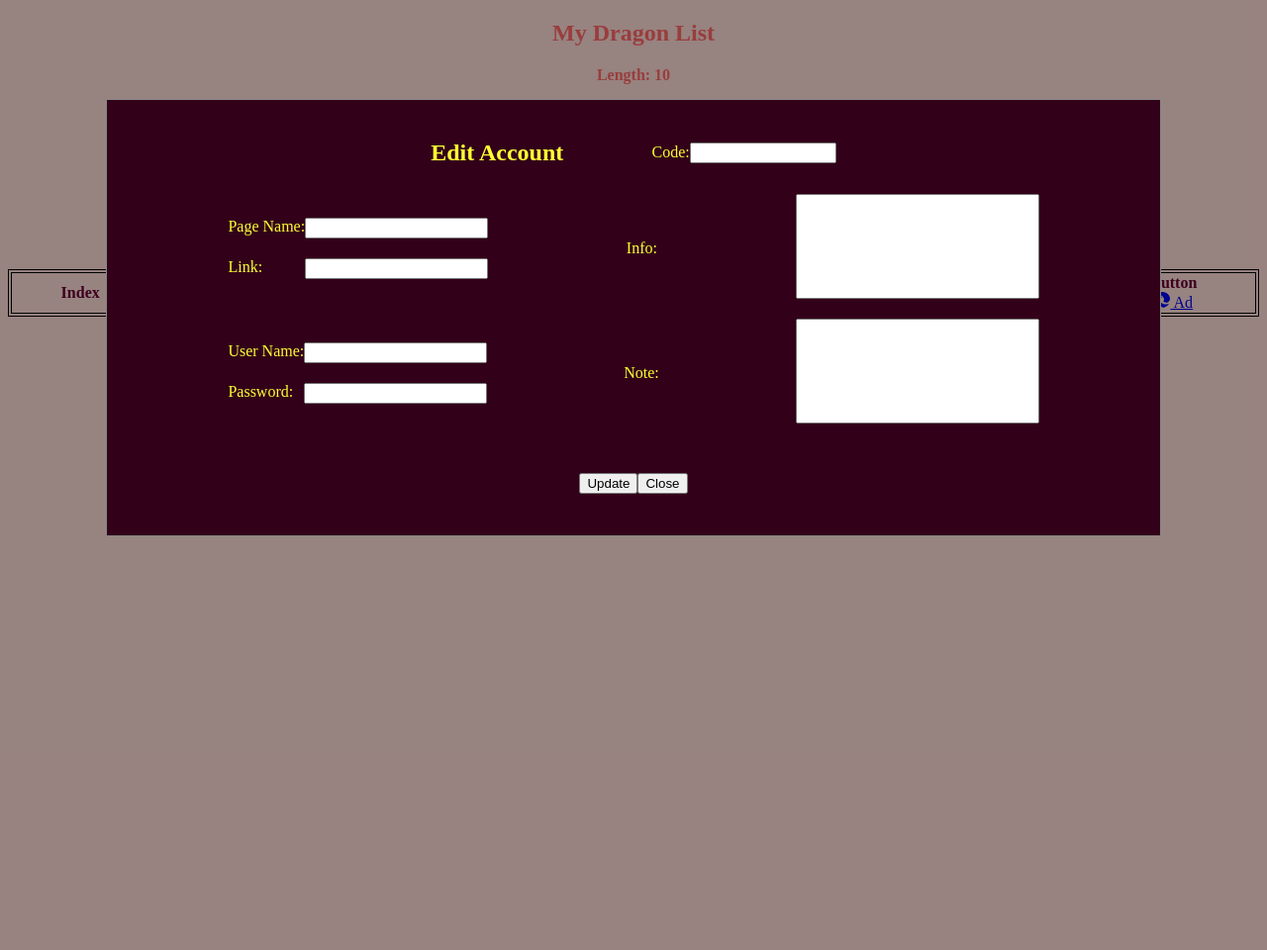
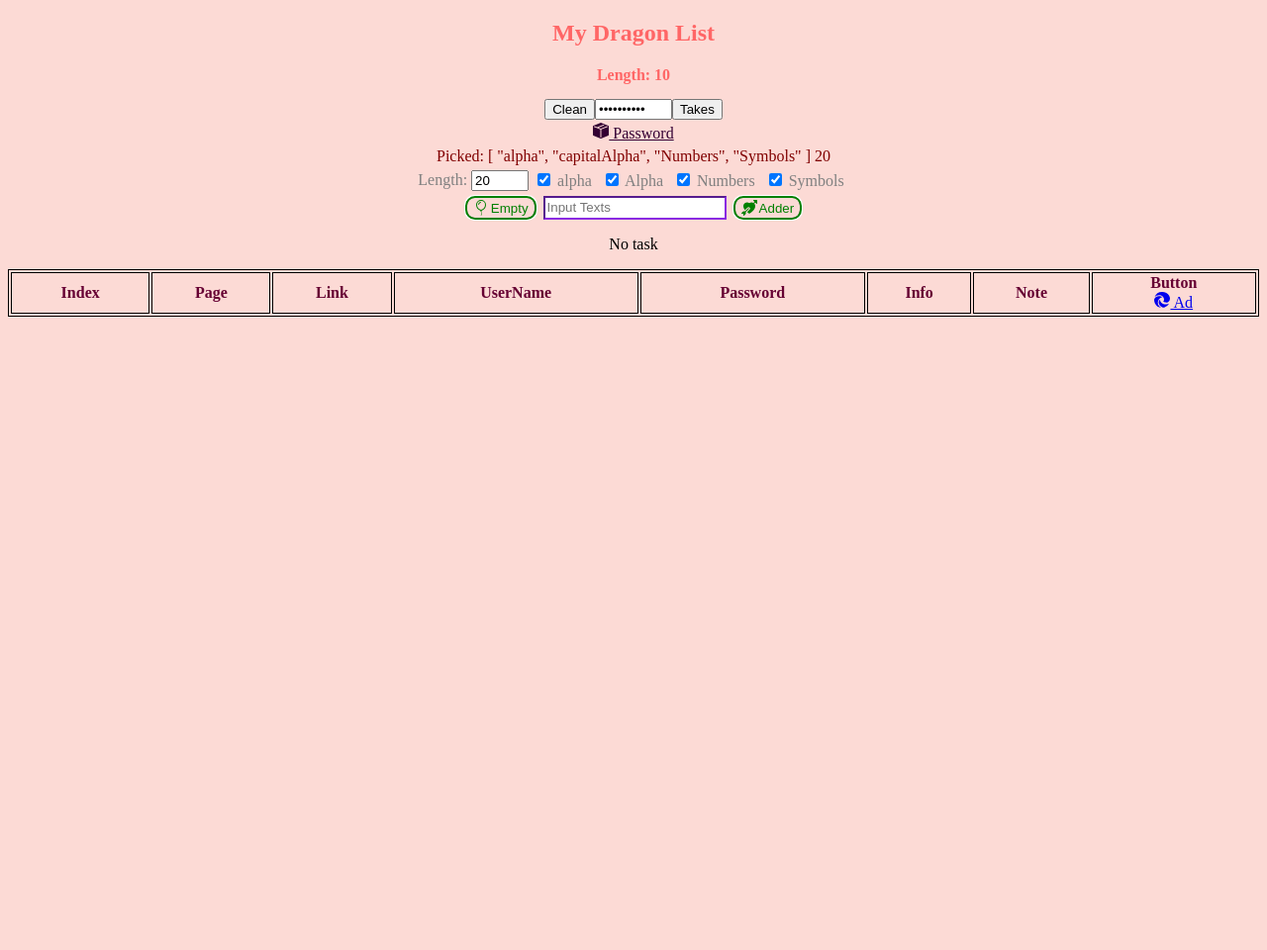
Before and after one commit to cmthang/todoapp, a PHP site: page / in a window 1280 px wide. Shown: the whole page at 99% size. Run offline with PHP 8.4, Linux system fonts and the light colour scheme.

Commit message:
update api accounts

```diff
--- a/app.css
+++ b/app.css
@@ -24,7 +24,7 @@ h4 {
 
 .content{
     color: rgb(255, 102, 102);
-    height: 50px;
+    height:80px;
 }
 .buttonAddClear {
     outline-style: auto;
@@ -152,6 +152,9 @@ table, th, td {
     padding: 20px;
     border: 1px solid #888;
     width: 80%;
+    height: 400px;
+    background-color: rgb(51,0,25);
+    color:rgb(255,255,51);
 }
 
   /* The Close Button */
@@ -168,3 +171,88 @@ table, th, td {
     text-decoration: none;
     cursor: pointer;
   }
+
+
+.tableAccounts {
+    width: 100%;
+}
+
+.rowTableAccounts {
+    color:rgb(153,0,153);
+}
+
+.buttonLink {
+    display:inline-flex;
+    margin-left: 5px;
+    margin-right: 5px;
+    color: rgb(200,46,49);
+}
+
+.titleTableAccounts{
+    color: rgb(102,0,51);
+}
+
+.titleModalEditAccount{
+    display: flex;
+    justify-content:space-between;
+    align-items: center;
+    width:40%; margin: auto;
+}
+
+.inputEditCode{
+    width: 140px;
+}
+
+.rowTwo{
+    height: 280px;
+}
+
+.columnOne{
+    display: flex;
+    justify-content:space-between;
+    margin: auto;
+    align-items: center;
+    height: 45%;
+    width: 80%;
+}
+
+.userNameAccount{
+    display: flex;
+    justify-content:space-between;
+    margin-bottom: 20px;
+}
+
+.passwordAccount{
+    display: flex;
+    justify-content:space-between;
+}
+
+.textareaAccount{
+    height: 100px;
+    width: 240px;
+    resize: none;
+}
+
+.columnTwo{
+    display: flex;
+    justify-content:space-between;
+    margin: auto;
+    align-items: center;
+    height: 45%;
+    width: 80%
+}
+
+.userNameAccount{
+    display: flex;
+    justify-content:space-between;
+    margin-bottom: 20px;
+}
+
+.passwordAccount{
+    display: flex;
+    justify-content:space-between;
+}
+
+.buttonEditAccount{
+    margin-top: 10px;
+}
--- a/app.js
+++ b/app.js
@@ -14,8 +14,8 @@ Vue.createApp ({
             fullData: [],
             accounts: [],
 
-            isShow: true,
-            isHide: false,
+            isShow: false,
+            isHide: true,
 
             getId: '',
             id: '',
@@ -181,7 +181,6 @@ Vue.createApp ({
                 {
                     this.fullData = response.data;
                     localStorage.setItem("fullData", JSON.stringify(this.fullData));
-                    console.log(response.data);
                 })
 
             }
@@ -200,18 +199,17 @@ Vue.createApp ({
                 data: {
                     'account_page' : "this.pageName",
                     'account_name' : "this.userName",
-                    'account_password' : "this.password",
-                    'account_link' : "http://www.nettruyenme.com/",
+                    'account_password' : "lB3xD5!xa5*nmW7ZG#s1",
+                    'account_link' : "https://bigger2407.blogspot.com/",
                     'account_info' : "1.Hegemony No. 1. Unstoppable"+"2.The road does not return."+"3.No explanation",
                     'account_note' : "Big Waves",
                     'code': this.code,
                 }
             }
             try {
-                axios.request(options).then((response) =>
+                axios.request(options).then(() =>
                 {
                     this.getData();
-                    console.log(response);
                 })
             }
             catch(err){
--- a/index.html
+++ b/index.html
@@ -9,7 +9,7 @@
     </head>
     <body>
         <div id="app">
-            <div class="content" style="height:80px;">
+            <div class="content">
                 <h2>My Dragon List</h2>
                 <h4>Length: {{code.length}}</h4>
             </div>
@@ -129,8 +129,8 @@
             </div>
 
             <div class="myAccounts" v-if="flagAccount()">
-                    <table style="width: 100%;">
-                        <tr style="color: rgb(102,0,51);">
+                    <table class="tableAccounts">
+                        <tr class="titleTableAccounts">
                             <td><h4>Index</h4></td>
                             <td><h4>Page</h4></td>
                             <td><h4>Link</h4></td>
@@ -150,11 +150,11 @@
                                 </a>
                             </td>
                         </tr>
-                        <tr v-for="(account,index) in accounts" style="color:rgb(153,0,153)">
+                        <tr class="rowTableAccounts" v-for="(account,index) in accounts">
                             <td>{{index+1}}</td>
                             <td>{{account.account_page}}</td>
                             <td>
-                                <a href="#" v-on:click.prevent="isRedirect(account.account_link)" class="buttonFix" style="display:inline-flex ;">
+                                <a href="#" v-on:click.prevent="isRedirect(account.account_link)" class="buttonLink">
                                     {{account.account_link}}
                                 </a>
                             </td>
@@ -196,36 +196,31 @@
             <div class="modalAccounts">
                 <div id="myModal" v-bind:class="{hideModal:isHide, showModal:isShow}">
 
-                    <div class="modal-content" style="height: 400px;background-color: rgb(51,0,25);
-                    color:rgb(255,255,51)">
+                    <div class="modal-content">
 
-                        <!-- Line One -->
-                        <div style="display: flex; justify-content:space-between;
-                        align-items: center; width:40%; margin: auto;">
+                        <!-- Line One (Title) -->
+                        <div class="titleModalEditAccount">
                             <div>
                                 <h2>Edit Account</h2>
                             </div>
                             <div>
                                 <label>Code:</label>
-                                <input v-model="editCode" style="width: 140px;"/>
+                                <input class="inputEditCode" v-model="editCode"/>
                             </div>
                         </div>
 
                         <!-- Line Two -->
-                        <div class="rowTwo" style="height: 280px;">
-                            <div class="columnOne" style="display: flex;
-                             justify-content:space-between; margin: auto; align-items: center;
-                             height: 45%; width: 80%;">
+                        <div class="rowTwo">
+                            <div class="columnOne">
                                 <div>
-                                    <div class="userNameAccount" style="display: flex;justify-content:space-between;
-                                    margin-bottom: 20px;">
+                                    <div class="userNameAccount">
                                         <label>
                                             Page Name:
                                         </label>
                                         <input v-model="pageName"/>
                                     </div>
 
-                                    <div class="passwordAccount" style="display: flex;justify-content:space-between;">
+                                    <div class="passwordAccount">
                                         <label>
                                             Link:
                                         </label>
@@ -238,25 +233,21 @@
                                 </div>
 
                                 <div>
-                                    <textarea v-model="info" style="height: 100px; width: 240px;
-                                    resize:none;">
+                                    <textarea class="textareaAccount" v-model="info">
                                     </textarea>
                                 </div>
                             </div>
 
-                            <div class="columnTwo" style="display: flex;
-                             justify-content:space-between; margin: auto; align-items: center;
-                             height: 45%; width: 80%">
+                            <div class="columnTwo">
                                 <div>
-                                    <div class="userNameAccount" style="display: flex;
-                                    justify-content:space-between; margin-bottom: 20px;">
+                                    <div class="userNameAccount">
                                         <label>
                                             User Name:
                                         </label>
                                         <input v-model="userName"/>
                                     </div>
 
-                                    <div class="passwordAccount" style="display: flex;justify-content:space-between;">
+                                    <div class="passwordAccount">
                                         <label>
                                             Password:
                                         </label>
@@ -269,8 +260,7 @@
                                 </div>
 
                                 <div>
-                                    <textarea style="height: 100px; width: 240px;
-                                    resize: none;" v-model="note">
+                                    <textarea class="textareaAccount" v-model="note">
                                     </textarea>
                                 </div>
                             </div>
@@ -278,7 +268,7 @@
                         </div>
 
                         <!-- Line Button -->
-                        <div style="margin-top: 10px;">
+                        <div class="buttonEditAccount">
                             <button v-on:click="editData()">
                                 Update
                             </button>
```
Also changed, not shown: README.md.
